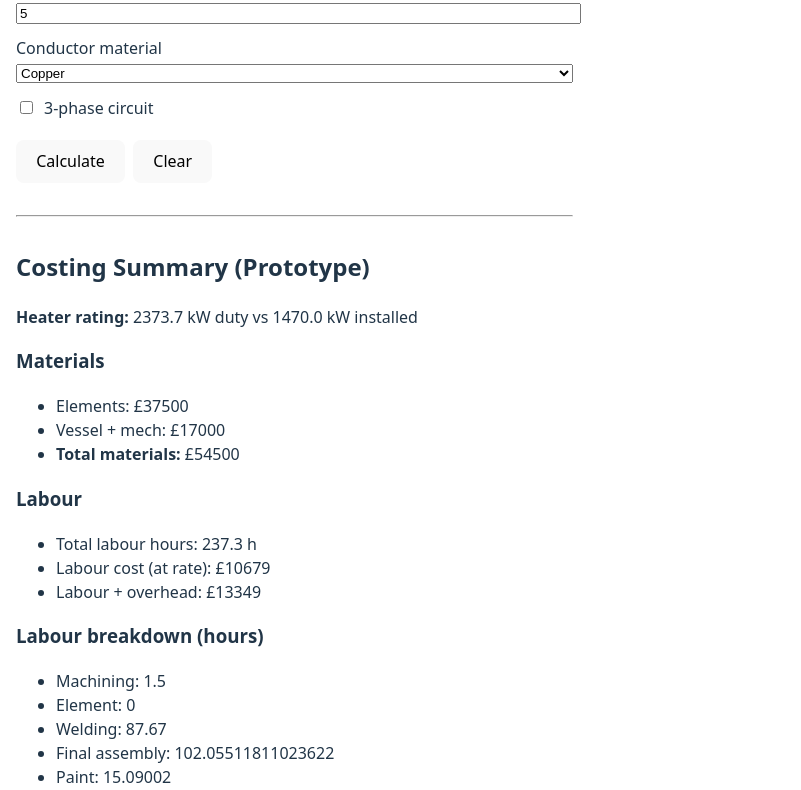
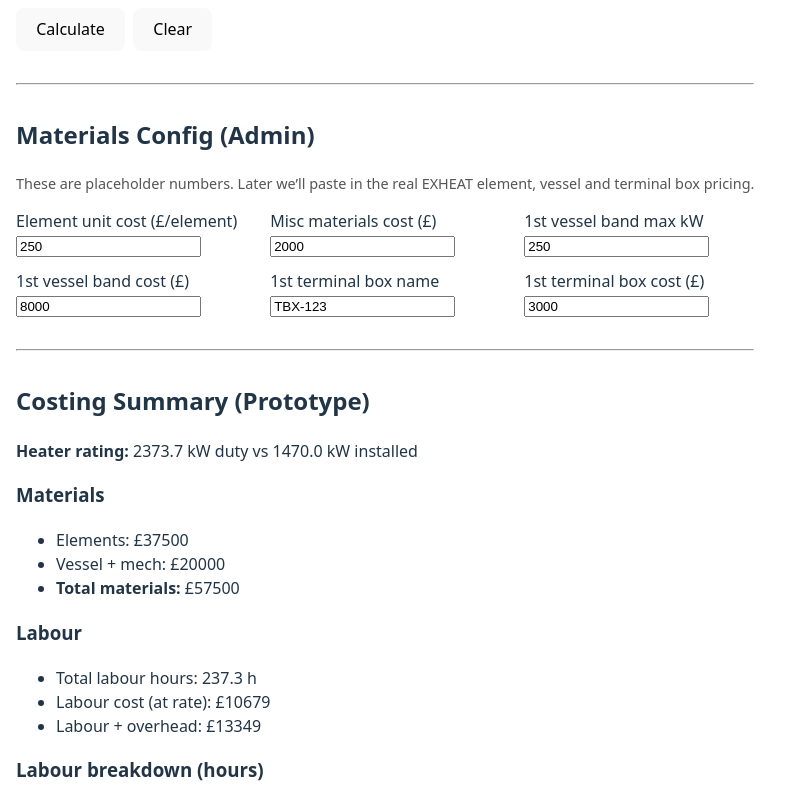
Before and after one commit to martinebell/costing-sheet, a React (Vite) app: page / in a window 1280 px wide. Shown: the part 1230-2020 px from the top of the page, without its empty margins (0-801 px from the left). Built offline with nearby package versions, Linux system fonts and the light colour scheme.

Commit message:
Added MaterialsAdminPanel and lifted materials config into App state; CostingSummary now uses editable materials config

```diff
--- a/src/App.jsx
+++ b/src/App.jsx
@@ -3,6 +3,7 @@ import { useState } from "react";
 import HeaterDesignCalculator from "./components/HeaterDesignCalculator";
 import WireCalculator from "./components/WireCalculator";
 import CostingSummary from "./components/CostingSummary";
+import MaterialsAdminPanel from "./components/MaterialsAdminPanel";
 
 const initialDesignInputs = {
   massFlowKgPerHr: 15065.6,
@@ -24,24 +25,44 @@ const initialDesignInputs = {
 
   tClassMaxOpTempC: 200,
   processFluidName: "Gas",
-  elementCoreType: "Core", // <-- important for labour engine
+  elementCoreType: "Core",
   certType: "Exd",
   certRegion: "ATEX",
   certHeaterKWLimit: 2000,
   hasCSAIncompatible3mmSensors: false,
 
-  weldType: "WELDED WITH STANDPIPE", // p60
-  rowsPerBank: 3,                    // k24
-  isISES: true,                      // p162
-  paintSystemA: "Painted",           // p143
-  paintSystemB: "Painted",           // p149
-  paintTopcoat: "Painted",           // p146
-  testingHoursOverride: 18,          // testingOverrideHours
-  otherHoursOverride: 5,             // otherOverrideHours
+  weldType: "WELDED WITH STANDPIPE",
+  rowsPerBank: 3,
+  isISES: true,
+  paintSystemA: "Painted",
+  paintSystemB: "Painted",
+  paintTopcoat: "Painted",
+  testingHoursOverride: 18,
+  otherHoursOverride: 5,
+};
+
+// central materials config in state
+const initialMaterialsConfig = {
+  elementUnitCost: 250,
+
+  vesselBands: [
+    { maxKW: 250, cost: 8000 },
+    { maxKW: 750, cost: 10000 },
+    { maxKW: 1500, cost: 12000 },
+    { maxKW: Infinity, cost: 15000 },
+  ],
+
+  terminalBoxes: [
+    { name: "TBX-123", cost: 3000, maxElements: 150, maxCurrentA: 100 },
+    { name: "TBX-200", cost: 4000, maxElements: 200, maxCurrentA: 160 },
+  ],
+
+  miscFixedCost: 2000,
 };
 
 function App() {
   const [designInputs, setDesignInputs] = useState(initialDesignInputs);
+  const [materialsConfig, setMaterialsConfig] = useState(initialMaterialsConfig);
 
   const handleDesignChange = (updated) => {
     setDesignInputs(updated);
@@ -62,7 +83,17 @@ function App() {
 
       <hr style={{ margin: "2rem 0" }} />
 
-      <CostingSummary designInputs={designInputs} />
+      <MaterialsAdminPanel
+        materialsConfig={materialsConfig}
+        onChange={setMaterialsConfig}
+      />
+
+      <hr style={{ margin: "2rem 0" }} />
+
+      <CostingSummary
+        designInputs={designInputs}
+        materialsConfig={materialsConfig}
+      />
     </div>
   );
 }
--- a/src/components/CostingSummary.jsx
+++ b/src/components/CostingSummary.jsx
@@ -1,14 +1,14 @@
 // src/components/CostingSummary.jsx
-import { useMemo } from "react";
 import { runCosting } from "../engine/costing";
 import { runHeaterDesign } from "../engine/heaterDesign";
 import { runLabourEngine } from "../engine/labour";
+import { runMaterialsEngine } from "../engine/materials";
 
-export default function CostingSummary({ designInputs }) {
-  // Design engine from shared state
+export default function CostingSummary({ designInputs, materialsConfig }) {
+  // 1) Design engine from shared state
   const design = runHeaterDesign(designInputs);
 
-  // Labour engine inputs – now partly driven from designInputs
+  // 2) Labour engine inputs – driven from designInputs
   const labourInputs = {
     // Design-related fields
     p5: designInputs.elementCoreType,
@@ -58,18 +58,26 @@ export default function CostingSummary({ designInputs }) {
     otherOverrideHours: designInputs.otherHoursOverride,
   };
 
-
   const labourEngineResult = runLabourEngine(labourInputs);
 
-  const costing = useMemo(
-    () =>
-      runCosting({
+  // 3) Materials engine – element/vessel/TB/misc
+  const materials = runMaterialsEngine({
     design,
+    designInputs: {
       elementsPerHeater: designInputs.elementsPerHeater,
-        elementUnitCost: 250, // placeholder
-        vesselCost: 12000,
-        terminalBoxCost: 3000,
-        miscMaterialCost: 2000,
+      terminalBoxName: designInputs.terminalBoxName,
+    },
+    config: materialsConfig,
+  });
+
+  // 4) Costing engine – uses design + labour + materials
+  const costing = runCosting({
+    design,
+    elementsPerHeater: materials.elementCount,
+    elementUnitCost: materials.elementUnitCost,
+    vesselCost: materials.vesselCost,
+    terminalBoxCost: materials.terminalBoxCost,
+    miscMaterialCost: materials.miscMaterialCost,
     labour: {
       machiningHours: labourEngineResult.machiningHours,
       elementHours: labourEngineResult.elementHours,
@@ -83,20 +91,7 @@ export default function CostingSummary({ designInputs }) {
     labourRatePerHour: 45,
     overheadFactor: 1.25,
     marginPercent: 20,
-      }),
-    [
-      design,
-      designInputs.elementsPerHeater,
-      labourEngineResult.machiningHours,
-      labourEngineResult.elementHours,
-      labourEngineResult.weldingHours,
-      labourEngineResult.finalAssemblyHours,
-      labourEngineResult.paintHours,
-      labourEngineResult.wiringHours,
-      labourEngineResult.testingHours,
-      labourEngineResult.otherHours,
-    ]
-  );
+  });
 
   return (
     <div style={{ marginTop: "2rem", maxWidth: 700 }}>
@@ -107,7 +102,8 @@ export default function CostingSummary({ designInputs }) {
         {design.dutyKW !== null
           ? `${design.dutyKW.toFixed(1)} kW duty vs ${
               design.loadPerElementKW !== null
-                ? (design.loadPerElementKW *
+                ? (
+                    design.loadPerElementKW *
                     designInputs.elementsPerHeater
                   ).toFixed(1)
                 : "?"
--- /dev/null
+++ b/src/components/MaterialsAdminPanel.jsx
@@ -0,0 +1,130 @@
+// src/components/MaterialsAdminPanel.jsx
+
+export default function MaterialsAdminPanel({ materialsConfig, onChange }) {
+  const handleNumberChange = (field) => (e) => {
+    const value = e.target.value;
+    onChange({
+      ...materialsConfig,
+      [field]: value === "" ? "" : Number(value),
+    });
+  };
+
+  const handleElementUnitCostChange = handleNumberChange("elementUnitCost");
+  const handleMiscFixedCostChange = handleNumberChange("miscFixedCost");
+
+  // Simple handlers for first vessel band & first TB only (good enough for now)
+  const handleVesselBandChange = (index, field) => (e) => {
+    const value = e.target.value;
+    const bands = materialsConfig.vesselBands.map((b, i) =>
+      i === index
+        ? {
+            ...b,
+            [field]:
+              field === "maxKW" || field === "cost"
+                ? value === "" ? "" : Number(value)
+                : value,
+          }
+        : b
+    );
+    onChange({ ...materialsConfig, vesselBands: bands });
+  };
+
+  const handleTerminalBoxChange = (index, field) => (e) => {
+    const value = e.target.value;
+    const boxes = materialsConfig.terminalBoxes.map((tb, i) =>
+      i === index
+        ? {
+            ...tb,
+            [field]:
+              field === "cost" ||
+              field === "maxElements" ||
+              field === "maxCurrentA"
+                ? value === "" ? "" : Number(value)
+                : value,
+          }
+        : tb
+    );
+    onChange({ ...materialsConfig, terminalBoxes: boxes });
+  };
+
+  const firstBand = materialsConfig.vesselBands[0];
+  const firstTB = materialsConfig.terminalBoxes[0];
+
+  return (
+    <div style={{ maxWidth: 800 }}>
+      <h2>Materials Config (Admin)</h2>
+      <p style={{ fontSize: "0.9rem", color: "#555" }}>
+        These are placeholder numbers. Later we’ll paste in the real EXHEAT
+        element, vessel and terminal box pricing.
+      </p>
+
+      <div
+        style={{
+          display: "grid",
+          gridTemplateColumns: "repeat(auto-fit, minmax(220px, 1fr))",
+          gap: "0.75rem 1.5rem",
+        }}
+      >
+        <label>
+          Element unit cost (£/element)
+          <input
+            type="number"
+            value={materialsConfig.elementUnitCost}
+            onChange={handleElementUnitCostChange}
+          />
+        </label>
+
+        <label>
+          Misc materials cost (£)
+          <input
+            type="number"
+            value={materialsConfig.miscFixedCost}
+            onChange={handleMiscFixedCostChange}
+          />
+        </label>
+
+        {firstBand && (
+          <>
+            <label>
+              1st vessel band max kW
+              <input
+                type="number"
+                value={firstBand.maxKW}
+                onChange={handleVesselBandChange(0, "maxKW")}
+              />
+            </label>
+            <label>
+              1st vessel band cost (£)
+              <input
+                type="number"
+                value={firstBand.cost}
+                onChange={handleVesselBandChange(0, "cost")}
+              />
+            </label>
+          </>
+        )}
+
+        {firstTB && (
+          <>
+            <label>
+              1st terminal box name
+              <input
+                type="text"
+                value={firstTB.name}
+                onChange={handleTerminalBoxChange(0, "name")}
+              />
+            </label>
+            <label>
+              1st terminal box cost (£)
+              <input
+                type="number"
+                value={firstTB.cost}
+                onChange={handleTerminalBoxChange(0, "cost")}
+              />
+            </label>
+          </>
+        )}
+      </div>
+    </div>
+  );
+}
--- /dev/null
+++ b/src/engine/materials.ts
@@ -0,0 +1,103 @@
+// src/engine/materials.ts
+
+// Very first pass materials engine.
+// It replaces the hard-coded element/vessel/TB/misc numbers in CostingSummary
+// with something structured and configurable.
+
+export interface MaterialsConfig {
+  elementUnitCost: number; // £ per element
+
+  vesselBands: {
+    maxKW: number;  // applies up to this heater duty
+    cost: number;   // £
+  }[];
+
+  terminalBoxes: {
+    name: string;
+    cost: number;       // £
+    maxElements: number;
+    maxCurrentA: number;
+  }[];
+
+  miscFixedCost: number; // £ misc materials (gaskets, bolts, tags, etc.)
+}
+
+export interface MaterialsDesignInputs {
+  elementsPerHeater: number;
+  terminalBoxName: string;
+}
+
+export interface MaterialsEngineInputs {
+  design: any; // we only care about design.dutyKW and maybe others later
+  designInputs: MaterialsDesignInputs;
+  config: MaterialsConfig;
+}
+
+export interface MaterialsEngineResult {
+  elementCount: number;
+  elementUnitCost: number;
+  elementCost: number;
+
+  vesselCost: number;
+  terminalBoxCost: number;
+  miscMaterialCost: number;
+
+  totalMaterialCost: number;
+}
+
+/**
+ * Simple materials engine:
+ * - elements: count × unit cost
+ * - vessel: banded by duty kW
+ * - terminal box: lookup by name
+ * - misc: fixed for now
+ */
+export function runMaterialsEngine(
+  input: MaterialsEngineInputs
+): MaterialsEngineResult {
+  const { design, designInputs, config } = input;
+
+  const dutyKW =
+    typeof design?.dutyKW === "number" && !isNaN(design.dutyKW)
+      ? design.dutyKW
+      : 0;
+
+  const elementCount = designInputs.elementsPerHeater ?? 0;
+  const elementUnitCost = config.elementUnitCost;
+
+  const elementCost = elementCount * elementUnitCost;
+
+  // Vessel cost from bands
+  let vesselCost =
+    config.vesselBands[config.vesselBands.length - 1]?.cost ?? 0;
+
+  for (const band of config.vesselBands) {
+    if (dutyKW <= band.maxKW) {
+      vesselCost = band.cost;
+      break;
+    }
+  }
+
+  // Terminal box cost by name (fallback to first if not matched)
+  const tbName = (designInputs.terminalBoxName || "").trim();
+  const tbMatch = config.terminalBoxes.find(
+    (tb) => tb.name === tbName
+  );
+  const terminalBoxCost =
+    tbMatch?.cost ?? config.terminalBoxes[0]?.cost ?? 0;
+
+  const miscMaterialCost = config.miscFixedCost;
+
+  const totalMaterialCost =
+    elementCost + vesselCost + terminalBoxCost + miscMaterialCost;
+
+  return {
+    elementCount,
+    elementUnitCost,
+    elementCost,
+    vesselCost,
+    terminalBoxCost,
+    miscMaterialCost,
+    totalMaterialCost,
+  };
+}
```
Also changed, not shown: src/engine/materialsConfig.ts (added, +30 -0 lines). Lines whose indentation alone changed are shown as unchanged.
